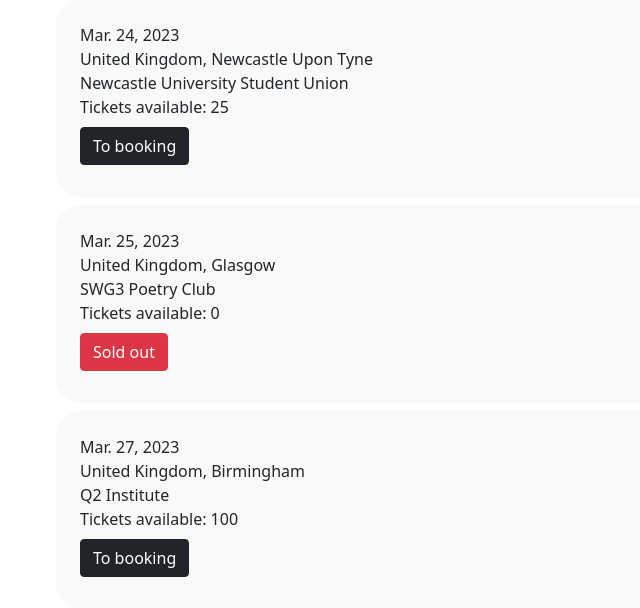
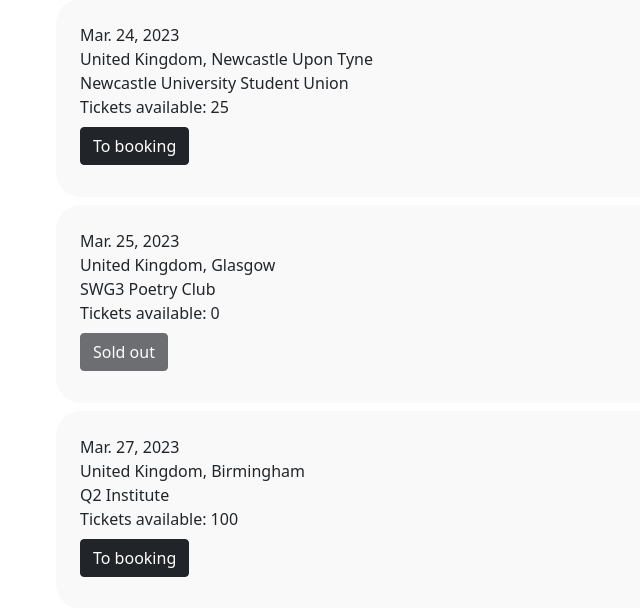
Before and after one commit to CUBE-The-Final-Shape/Lovejoy_Bandwebsite_Violet_Karlsson, a PHP site: page / in a window 1280 px wide. Shown: the part 2448-3056 px from the top of the page, without its empty margins (0-640 px from the left). Run offline with PHP 8.4, Linux system fonts and the light colour scheme.

Commit message:
Update index.php
+Sold out button design change

```diff
--- a/index.php
+++ b/index.php
@@ -201,7 +201,7 @@ foreach($data_by_id as $id => $val){
                 </tr><br>";
                 if($val['tickets'] > "0") { echo"<a href='redirect.php?id=$id&tickets=".$val['tickets']."' type='button' class='btn btn-dark my-2'>To booking</a>";}
                 else {
-                  echo"<div class='btn btn-danger my-2' role='alert'> Sold out </div>";
+                  echo"<button class='btn btn-dark my-2' role='alert' disabled> Sold out </button>";
                 }
                 echo"</div>
              </tr>";
```
